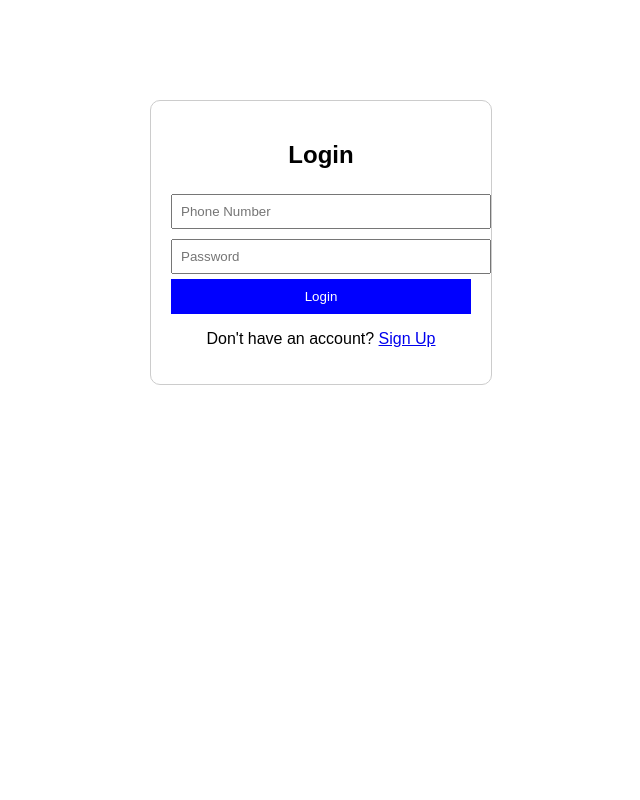
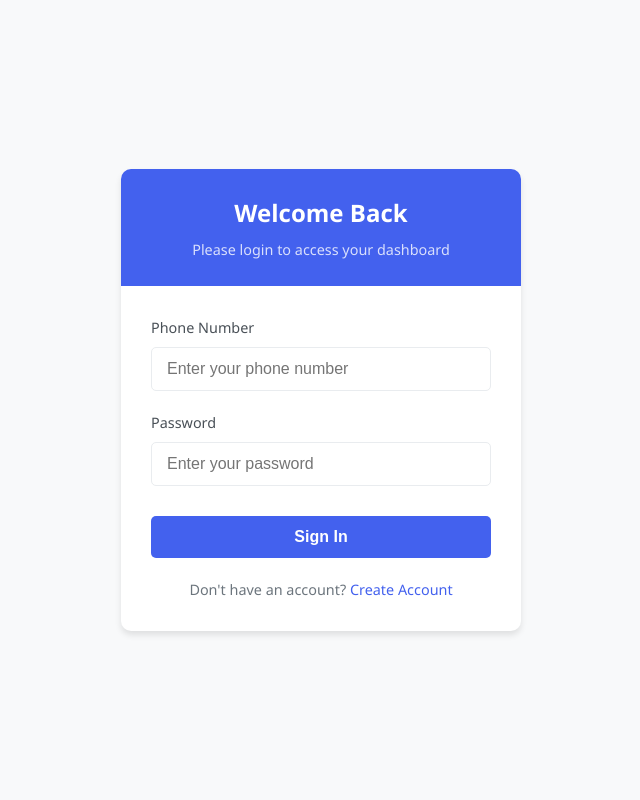
Before and after one commit to sujanboseb/dashboarsd-login, a Flask app: page /login in a window 1280 px wide. Shown: the whole page, without its empty margins (319-959 px from the left). Run offline with Flask 3, Linux system fonts and the light colour scheme.

Commit message:
Update login.html

```diff
--- a/templates/login.html
+++ b/templates/login.html
@@ -5,28 +5,186 @@
     <meta name="viewport" content="width=device-width, initial-scale=1.0">
     <title>Login</title>
     <style>
-        body { font-family: Arial, sans-serif; text-align: center; }
-        .container { width: 300px; margin: auto; padding: 20px; border: 1px solid #ccc; border-radius: 10px; margin-top: 100px; }
-        input { width: 100%; padding: 8px; margin: 5px 0; }
-        button { width: 100%; padding: 10px; background: blue; color: white; border: none; cursor: pointer; }
+        :root {
+            --primary-color: #4361ee;
+            --secondary-color: #3f37c9;
+            --success-color: #4caf50;
+            --danger-color: #f44336;
+            --gray-light: #f8f9fa;
+            --gray-medium: #e9ecef;
+            --text-dark: #212529;
+            --text-medium: #495057;
+            --text-light: #6c757d;
+            --shadow: 0 4px 6px rgba(0, 0, 0, 0.1);
+            --transition: all 0.3s ease;
+        }
+
+        * {
+            margin: 0;
+            padding: 0;
+            box-sizing: border-box;
+        }
+
+        body {
+            font-family: 'Segoe UI', Tahoma, Geneva, Verdana, sans-serif;
+            background-color: var(--gray-light);
+            color: var(--text-dark);
+            line-height: 1.6;
+            display: flex;
+            justify-content: center;
+            align-items: center;
+            min-height: 100vh;
+        }
+
+        .login-container {
+            width: 400px;
+            background-color: white;
+            border-radius: 10px;
+            box-shadow: var(--shadow);
+            overflow: hidden;
+        }
+
+        .login-header {
+            background-color: var(--primary-color);
+            padding: 25px 30px;
+            text-align: center;
+        }
+
+        .login-header h2 {
+            color: white;
+            font-weight: 600;
+            margin-bottom: 5px;
+        }
+
+        .login-header p {
+            color: rgba(255, 255, 255, 0.8);
+            font-size: 0.9rem;
+        }
+
+        .login-form {
+            padding: 30px;
+        }
+
+        .form-group {
+            margin-bottom: 20px;
+            position: relative;
+        }
+
+        .form-group label {
+            display: block;
+            margin-bottom: 8px;
+            font-weight: 500;
+            color: var(--text-medium);
+            font-size: 0.9rem;
+        }
+
+        .form-control {
+            width: 100%;
+            padding: 12px 15px;
+            border: 1px solid var(--gray-medium);
+            border-radius: 5px;
+            font-size: 1rem;
+            transition: var(--transition);
+        }
+
+        .form-control:focus {
+            outline: none;
+            border-color: var(--primary-color);
+            box-shadow: 0 0 0 3px rgba(67, 97, 238, 0.2);
+        }
+
+        .login-button {
+            width: 100%;
+            padding: 12px;
+            background-color: var(--primary-color);
+            color: white;
+            border: none;
+            border-radius: 5px;
+            font-size: 1rem;
+            font-weight: 600;
+            cursor: pointer;
+            transition: var(--transition);
+            margin-top: 10px;
+        }
+
+        .login-button:hover {
+            background-color: var(--secondary-color);
+        }
+
+        .alert {
+            padding: 12px;
+            border-radius: 5px;
+            margin-bottom: 20px;
+            font-size: 0.9rem;
+        }
+
+        .alert-danger {
+            background-color: rgba(244, 67, 54, 0.1);
+            color: var(--danger-color);
+            border: 1px solid rgba(244, 67, 54, 0.2);
+        }
+
+        .alert-success {
+            background-color: rgba(76, 175, 80, 0.1);
+            color: var(--success-color);
+            border: 1px solid rgba(76, 175, 80, 0.2);
+        }
+
+        .signup-link {
+            text-align: center;
+            margin-top: 20px;
+            color: var(--text-light);
+            font-size: 0.9rem;
+        }
+
+        .signup-link a {
+            color: var(--primary-color);
+            text-decoration: none;
+            font-weight: 500;
+            transition: var(--transition);
+        }
+
+        .signup-link a:hover {
+            text-decoration: underline;
+        }
     </style>
 </head>
 <body>
-    <div class="container">
-        <h2>Login</h2>
+    <div class="login-container">
+        <div class="login-header">
+            <h2>Welcome Back</h2>
+            <p>Please login to access your dashboard</p>
+        </div>
+
+        <div class="login-form">
             {% with messages = get_flashed_messages(with_categories=true) %}
                 {% if messages %}
                     {% for category, message in messages %}
-                    <p style="color: {{ 'red' if category == 'danger' else 'green' }}">{{ message }}</p>
+                        <div class="alert alert-{{ category }}">
+                            {{ message }}
+                        </div>
                     {% endfor %}
                 {% endif %}
             {% endwith %}
+
             <form method="POST">
-            <input type="text" name="phone" placeholder="Phone Number" required>
-            <input type="password" name="password" placeholder="Password" required>
-            <button type="submit">Login</button>
+                <div class="form-group">
+                    <label for="phone">Phone Number</label>
+                    <input type="text" id="phone" name="phone" class="form-control" placeholder="Enter your phone number" required>
+                </div>
+
+                <div class="form-group">
+                    <label for="password">Password</label>
+                    <input type="password" id="password" name="password" class="form-control" placeholder="Enter your password" required>
+                </div>
+
+                <button type="submit" class="login-button">Sign In</button>
             </form>
-        <p>Don't have an account? <a href="{{ url_for('signup') }}">Sign Up</a></p>
+
+            <div class="signup-link">
+                Don't have an account? <a href="{{ url_for('signup') }}">Create Account</a>
+            </div>
+        </div>
     </div>
 </body>
 </html>
```
Lines whose indentation alone changed are shown as unchanged.
